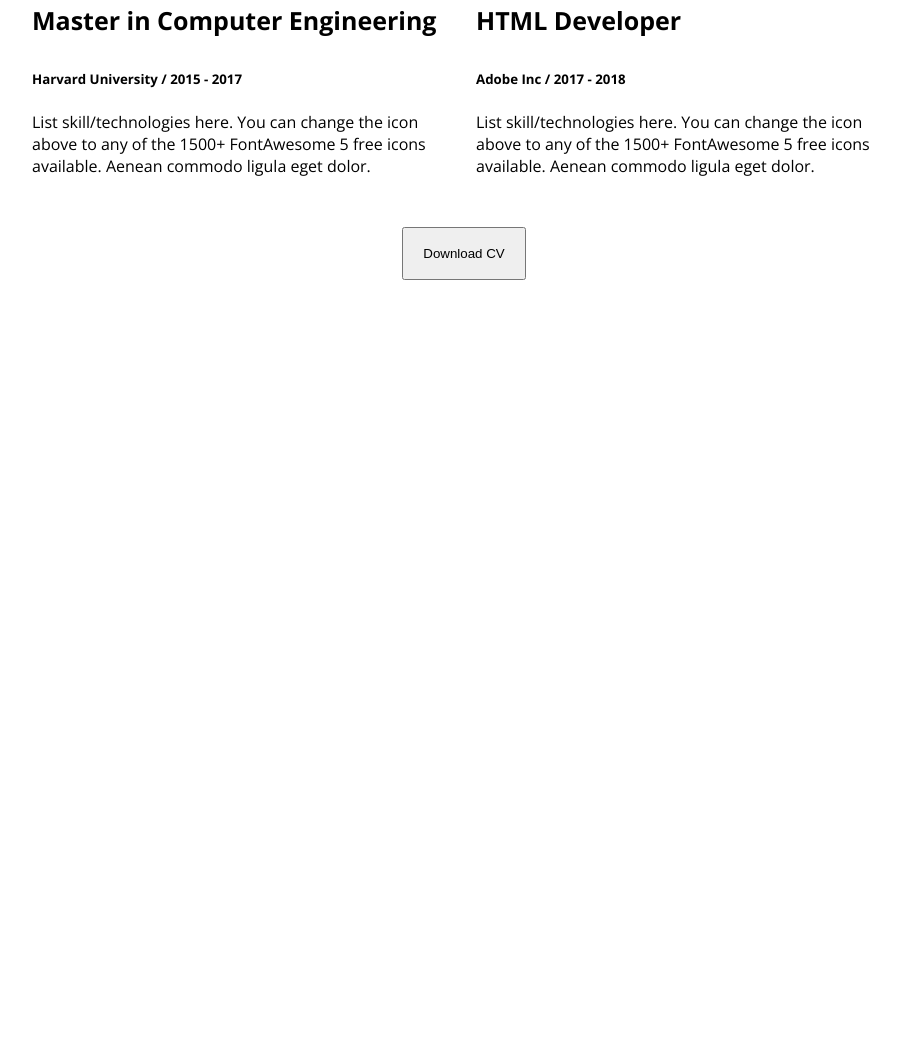
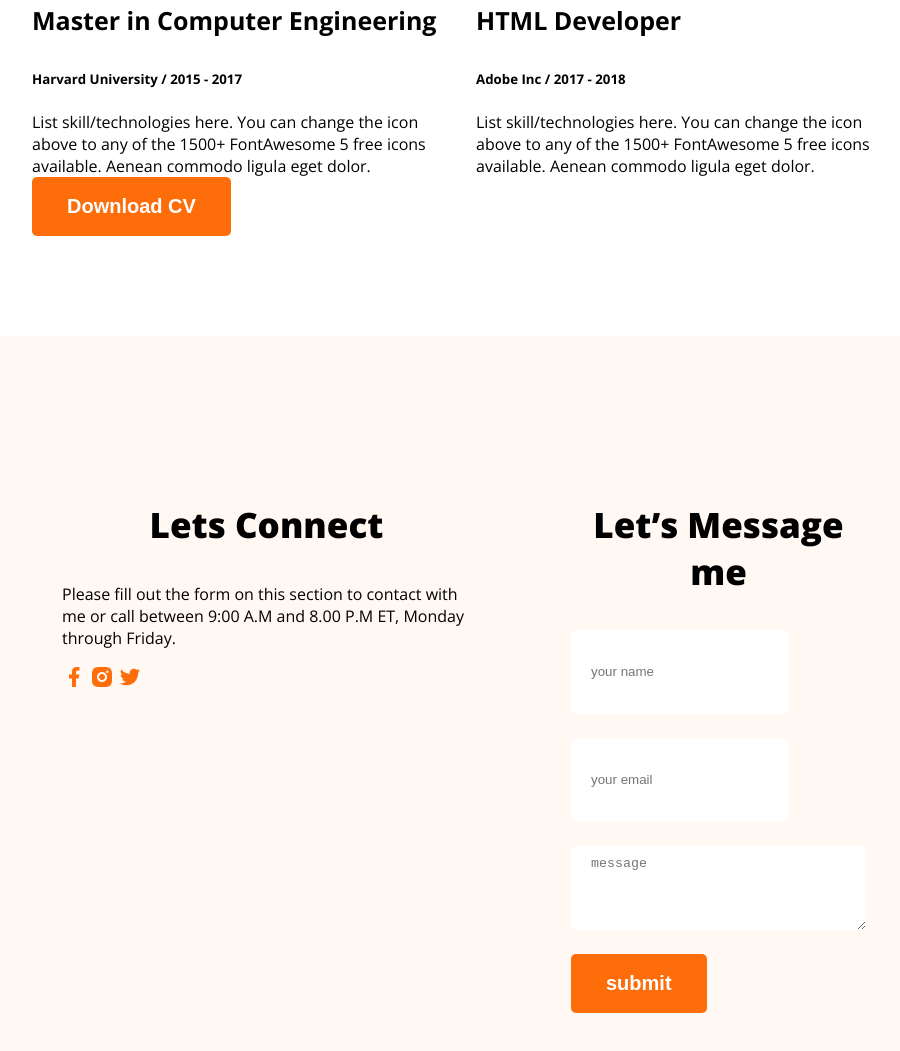
Before and after one commit to bayzedahmedandthe/myportfoilorep, a plain HTML site: page index.htm in a window 1280 px wide. Shown: the part 2879-3930 px from the top of the page, without its empty margins (176-1076 px from the left). Before the commit the page ends 3259 px from the top, so only its background shows below. Drawn offline with nearby package versions, Linux system fonts and the light colour scheme.

Commit message:
complate project

```diff
--- a/index.htm
+++ b/index.htm
@@ -155,16 +155,35 @@
 
 
       </div>
-      <div class="download-cv">
-         <button >Download CV</button>
-        </div>
+      <div class="text-center">
+         <button class="btn-primary">Download CV</button>
+    </div>
+
+
 
        </section>
 
 
     </main>
-    <footer>
-
+    <footer class="secendarey-bg">
+        <div class="footer-coulmn">
+<h3 class="section-tittle">Lets Connect</h3>
+<p>Please fill out the form on this section to contact with me or call between 9:00 A.M and 8.00 P.M ET, Monday through Friday.</p>
+<div>
+  <a href=""><img src="../images/icons/facebook.png" alt=""></a>
+  <a href=""><img src="../images/icons/insta.png" alt=""></a>
+  <a href=""><img src="../images/icons/twitter.png" alt=""></a>
+</div>
+        </div>
+        <div class="footer-coulmn">
+<h3 class="section-tittle">Let’s Message me</h3>
+<form action="">
+    <input type="text" name="" id="" placeholder="your name">
+    <input type="email" name="" id="" placeholder="your email">
+    <textarea name="" id="" cols="30" rows="10" placeholder="message"></textarea>
+   <input class="btn-primary" type="submit" value="submit">
+</form>
+        </div>
     </footer>
 </body>
 
--- a/style/style.css
+++ b/style/style.css
@@ -6,7 +6,8 @@
 
   font-style: normal;
   font-variation-settings:
-    "wdth"100;
+    "wdth"100%;
+
 }
 
 .nav-tittle {
@@ -41,6 +42,7 @@ nav ul li {
   font-size: 20px;
   padding: 18px 35px;
   border: none;
+
 
 }
 
@@ -201,13 +203,29 @@ main {
   font-size: 16px;
   color: #rgba(117, 117, 117, 1);
 }
-.download-cv{
-  color: #FD6E0A;
-  margin-top: 50px;
-  text-align: center;
+/* .btn-primary{ */
+background-color: #FD6E0A;
+margin-left: 700px;
+margin-right: 700px;
+}
+.footer{
+  height: 780px;
+  width: 1600px;
+  background-color: #FFF8F3;
+}
+/* footer-styles */
+footer{
+  padding: 130px 230px;
+  display: flex;
+  gap: 100px;
+}
+footer input[type="text"], footer input[type="email"],   footer textarea{
+  height: 64px;
+  border-radius: 5px;
+  background-color: white;
+  display: block;
+  padding: 10px 20px;
+  margin-bottom: 24px;
+  border: none;
 
 }
-button{
-  padding: 17px 19px;
-
-}
```
